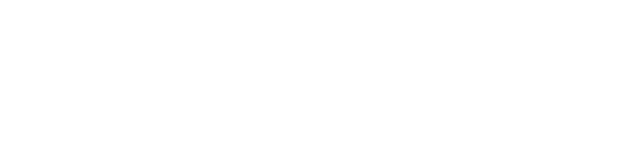
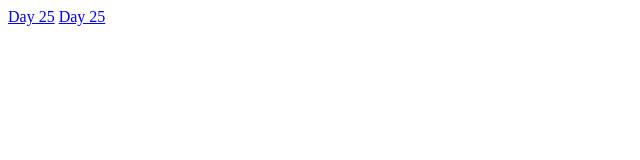
Before and after one commit to toandng/k12-fullstack-btvn, a plain HTML site: page index.html in a window 1280 px wide. Shown: the whole page, without its empty margins (0-640 px from the left). Drawn offline with Linux system fonts and the light colour scheme.

Commit message:
btvn day 25

```diff
--- a/index.html
+++ b/index.html
@@ -9,7 +9,7 @@
     <!-- <a href="/Day22/btvn.html"> Day 22</a> -->
     <!-- <a href="/Day23/index.html">Day 23</a>
     <a href="/Day24/index.html">Day 24</a> -->
-    <a href="./Day25/btvn.html"></a>
-    <a href="./Day25/btvn2.html"></a>
+    <a href="./Day25/btvn.html">Day 25</a>
+    <a href="./Day25/btvn2.html">Day 25</a>
 </body>
 </html>
```
